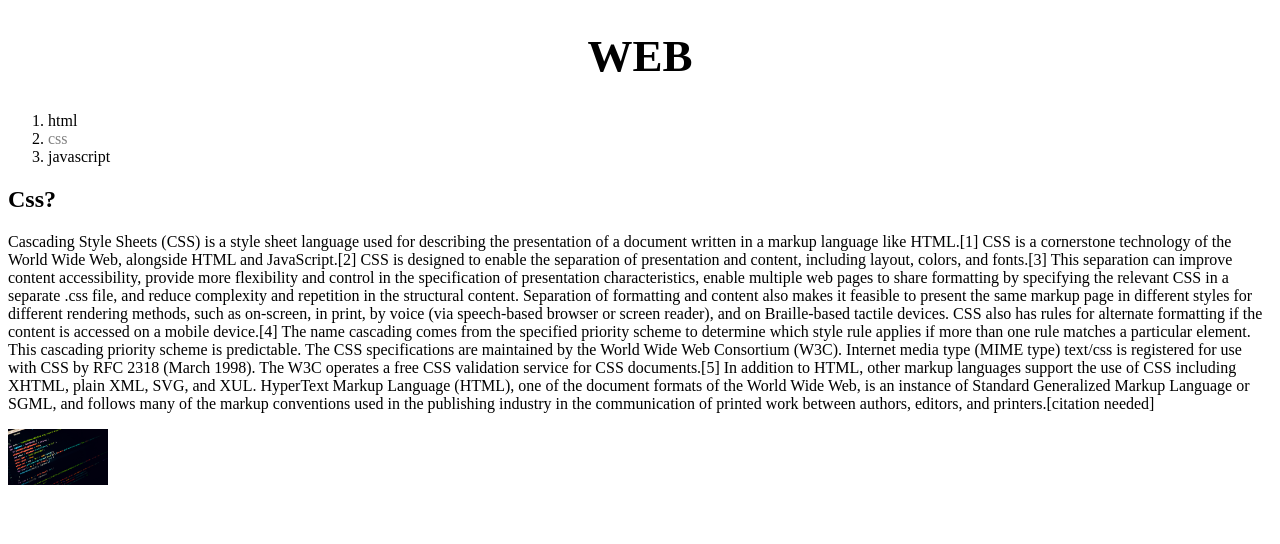
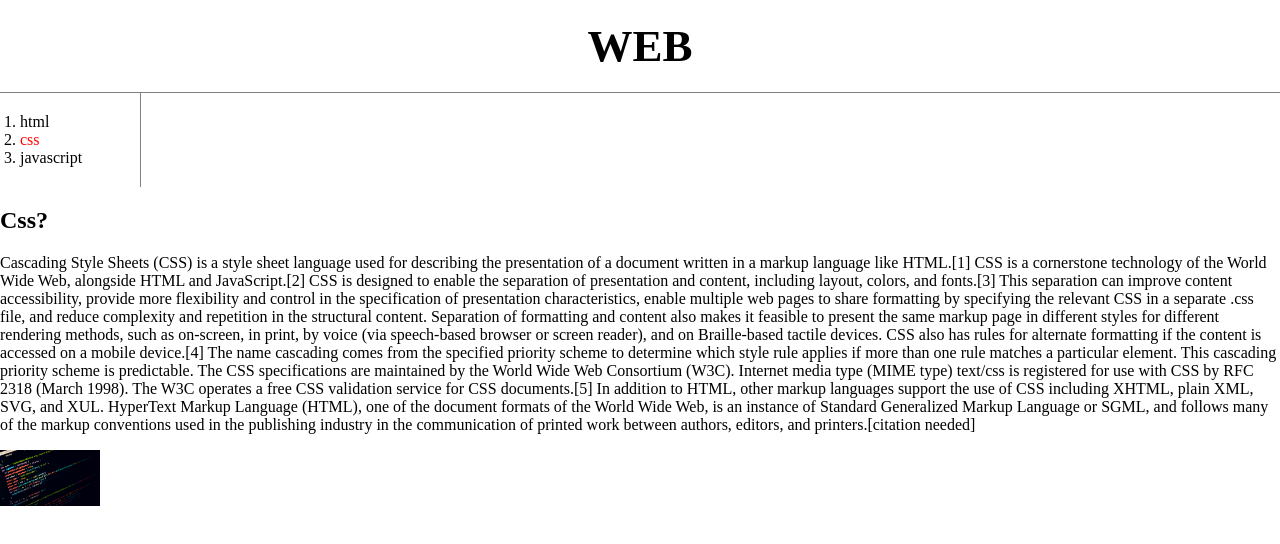
Before and after one commit to nandong1104/WEB, a plain HTML site: page 2.html in a window 1280 px wide. Drawn offline with Linux system fonts and the light colour scheme.

Commit message:
css boxmodel

```diff
--- a/2.html
+++ b/2.html
@@ -6,6 +6,17 @@
   <title>WEB1 - css</title>
   <meta charset="utf-8">
   <style>
+body{
+  margin:0;
+}
+
+  #active{
+    color:red;
+  }
+  .saw{
+    color:gray;
+  }
+
   a
   {
     color:black;
@@ -13,13 +24,16 @@
   }
   h1{
     font-size: 45px;
-    text-align:center
+    text-align:center;
+    border-bottom:1px solid gray;
+    margin:0;
+    padding:20px;
   }
-  .saw{
-    color:red;
-  }
-  #active{
-    color:gray;
+  ol{
+    border-right:1px solid gray;
+    width:100px;
+    margin:0;
+    padding:20px;
   }
 
   </style>
```
Also changed, not shown: box.html (added, +34 -0 lines).
